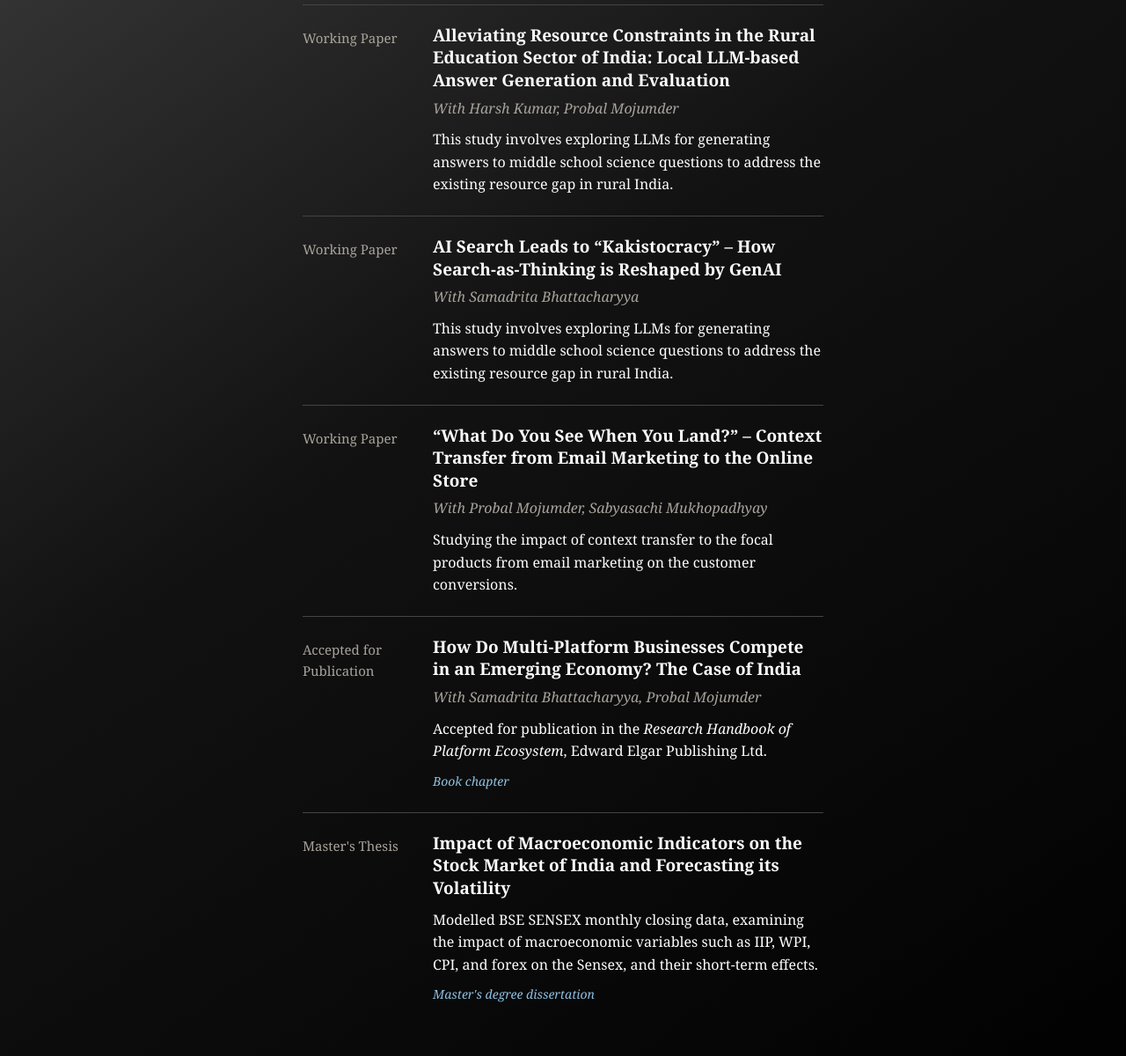
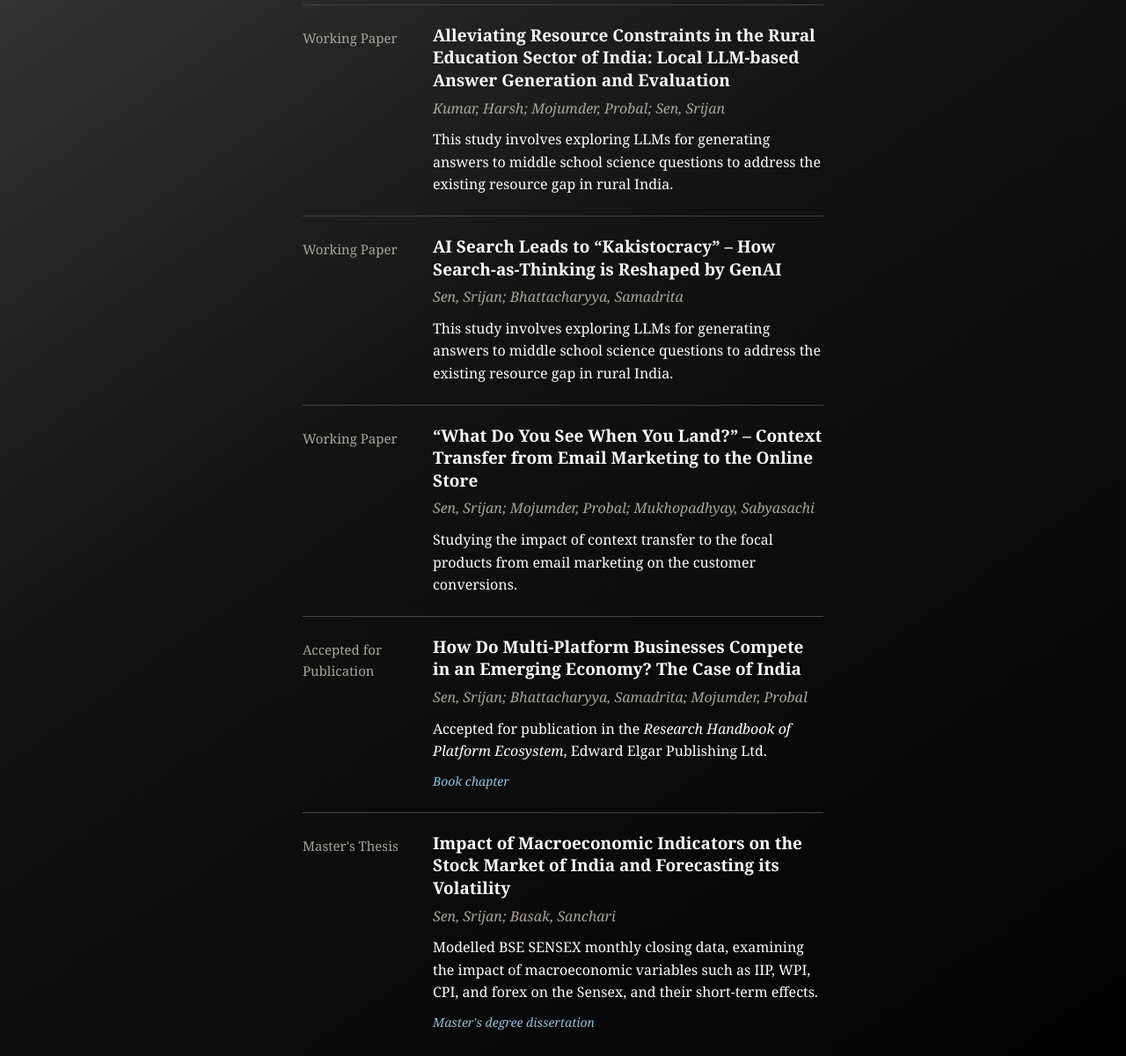
Before and after one commit to srijans1729/srijans1729.github.io, a plain HTML site: page research.html in a window 1280 px wide. Shown: the part 174-1374 px from the top of the page at 88% size. Drawn offline with Linux system fonts and the light colour scheme.

Commit message:
Update coauthor names in research entries

```diff
--- a/research.html
+++ b/research.html
@@ -29,7 +29,7 @@
         <div class="when">Working Paper</div>
         <div class="what">
           <h3>Alleviating Resource Constraints in the Rural Education Sector of India: Local LLM-based Answer Generation and Evaluation</h3>
-          <p class="coauthors">With Harsh Kumar, Probal Mojumder</p>
+          <p class="coauthors">Kumar, Harsh; Mojumder, Probal; Sen, Srijan</p>
           <p class="desc">This study involves exploring LLMs for generating answers to middle school science questions to address the existing resource gap in rural India.</p>
         </div>
       </div>
@@ -38,7 +38,7 @@
         <div class="when">Working Paper</div>
         <div class="what">
           <h3>AI Search Leads to &ldquo;Kakistocracy&rdquo; &ndash; How Search-as-Thinking is Reshaped by GenAI</h3>
-          <p class="coauthors">With Samadrita Bhattacharyya</p>
+          <p class="coauthors">Sen, Srijan; Bhattacharyya, Samadrita</p>
           <p class="desc">This study involves exploring LLMs for generating answers to middle school science questions to address the existing resource gap in rural India.</p>
         </div>
       </div>
@@ -47,7 +47,7 @@
         <div class="when">Working Paper</div>
         <div class="what">
           <h3>&ldquo;What Do You See When You Land?&rdquo; &ndash; Context Transfer from Email Marketing to the Online Store</h3>
-          <p class="coauthors">With Probal Mojumder, Sabyasachi Mukhopadhyay</p>
+          <p class="coauthors">Sen, Srijan; Mojumder, Probal; Mukhopadhyay, Sabyasachi</p>
           <p class="desc">Studying the impact of context transfer to the focal products from email marketing on the customer conversions.</p>
         </div>
       </div>
@@ -56,7 +56,7 @@
         <div class="when">Accepted for Publication</div>
         <div class="what">
           <h3>How Do Multi-Platform Businesses Compete in an Emerging Economy? The Case of India</h3>
-          <p class="coauthors">With Samadrita Bhattacharyya, Probal Mojumder</p>
+          <p class="coauthors">Sen, Srijan; Bhattacharyya, Samadrita; Mojumder, Probal</p>
           <p class="desc">Accepted for publication in the <em>Research Handbook of Platform Ecosystem</em>, Edward Elgar Publishing Ltd.</p>
           <span class="tag">Book chapter</span>
         </div>
@@ -66,6 +66,7 @@
         <div class="when">Master's Thesis</div>
         <div class="what">
           <h3>Impact of Macroeconomic Indicators on the Stock Market of India and Forecasting its Volatility</h3>
+          <p class="coauthors">Sen, Srijan; Basak, Sanchari</p>
           <p class="desc">Modelled BSE SENSEX monthly closing data, examining the impact of macroeconomic variables such as IIP, WPI, CPI, and forex on the Sensex, and their short-term effects.</p>
           <span class="tag">Master's degree dissertation</span>
         </div>
```
